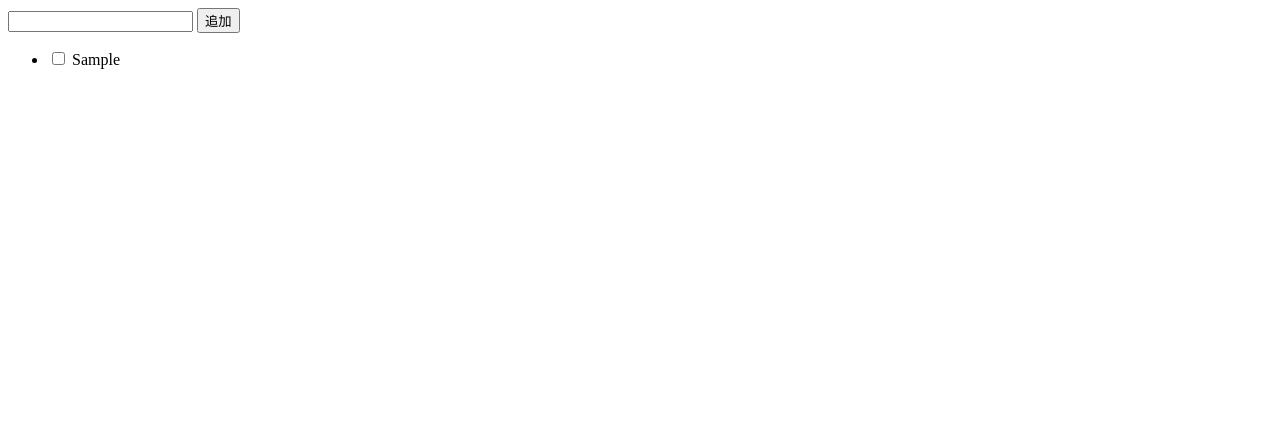
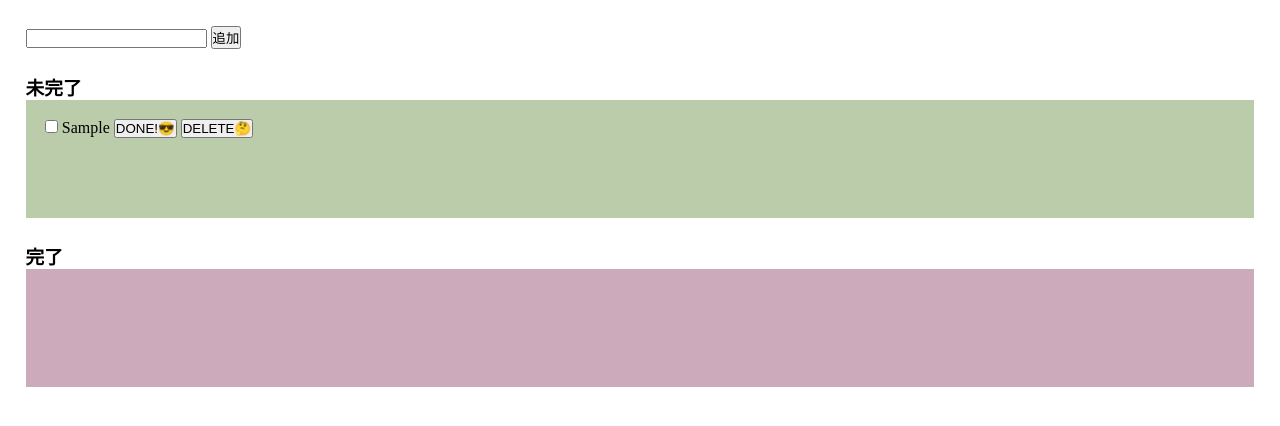
Before and after one commit to gatag/vue-todo, a plain HTML site: page index.html in a window 1280 px wide. Both pictures are taken after typing "Sample" into the empty fields and a click on the input "追加". Drawn offline with Linux system fonts and the light colour scheme.

Commit message:
Todoアイテムのオブジェクト化、ボタン追加、CSS作成

```diff
--- a/assets/main.css
+++ b/assets/main.css
@@ -0,0 +1,33 @@
+* {
+    margin: 0;
+    padding: 0;
+}
+
+ul {
+    list-style: none;
+}
+
+main {
+    padding: 2vw;
+}
+
+h3 {
+    margin-top: 3vh;
+}
+
+#lists {
+    margin-top: 3vh;
+}
+
+#todo_list, #done_list {
+    min-height: 10vh;
+    padding: 1.5vw;
+}
+
+#todo_list {
+    background: #bca;
+}
+
+#done_list {
+    background: #cab;
+}
--- a/assets/main.js
+++ b/assets/main.js
@@ -1,9 +1,21 @@
+// Todoのアイテム
+class Item {
+    constructor(id, name, isDone, isDeleted) {
+        this.id = id;
+        this.name = name;
+        this.isDone = isDone;
+        this.isDeleted = isDeleted;
+    }
+}
+
 Vue.component('todo-item', {
     props: ['item'],
     template: `
-        <li>
+        <li class="todo_item">
             <input type="checkbox" v-on:click="$emit('done', item)">
-            <span>{{ item }}</span>
+            <span>{{ item.name }}</span>
+            <button v-on:click="$emit('done', item)">DONE!😎</button>
+            <button v-on:click="$emit('delete', item)">DELETE🤔</button>
         </li>
     `
 });
@@ -11,9 +23,11 @@ Vue.component('todo-item', {
 Vue.component('done-todo-item', {
     props: ['item'],
     template: `
-        <li>
-            <input type="checkbox" v-on:click="">
-            <span>{{ item }}</span>
+        <li class="done_item">
+            <input type="checkbox" v-on:click="$emit('done', item)">
+            <span>{{ item.name }}</span>
+            <button v-on:click="$emit('reopen', item)">REOPEN😅</button>
+            <button v-on:click="$emit('delete', item)">DELETE🤔</button>
         </li>
     `
 });
@@ -22,15 +36,31 @@ let vm = new Vue({
     el: '#vm',
     data: {
         item_name: '',
-        item_list: [],
-        done_item_list: []
+        item_list: []
+    },
+    computed: {
+        done_list: function() {
+            return this.item_list.filter(function(item) {
+                return item.isDone;
+            });
+        },
+        not_done_list: function() {
+            return this.item_list.filter(function(item) {
+                return !item.isDone;
+            });
+        }
     },
     methods: {
         addNewTodo: function(e) {
             if (this.item_name === '') {
-                console.log('No input');
+                window.alert('No input');
             } else {
-                this.item_list.push(this.item_name);
+                let id = this.item_list.length;
+                let name = this.item_name;
+                let isDone = false;
+                let isDeleted = false;
+                let new_item = new Item(id, name, isDone, isDeleted);
+                this.item_list.push(new_item);
                 this.item_name = '';
             }
             e.preventDefault();
@@ -39,7 +69,15 @@ let vm = new Vue({
         closeTodo: function(item){
             let index = this.item_list.indexOf(item);
             this.item_list.splice(index, 1);
-            this.done_item_list.unshift(item);
+            this.item_list.unshift(item);
+        },
+        reopenTodo: function(item){
+            let index = this.item_list.indexOf(item);
+            this.item_list.splice(index, 1);
+            this.item_list.unshift(item);
+        },
+        deleteTodo: function(item){
+
         }
     }
 });
--- a/index.html
+++ b/index.html
@@ -8,20 +8,25 @@
     <title>To Do</title>
 </head>
 <body>
+    <main>
         <div id="vm">
             <form v-on:submit="addNewTodo">
                 <input type="text" name="item_name" v-model="item_name">
                 <input type="submit" name="submit" value="追加">
             </form>
             <div id="lists">
+                <h3>未完了</h3>
                 <ul id="todo_list">
-                <li is="todo-item" v-for="item in item_list" v-bind:item="item" :key="item" v-on:done="closeTodo(item)"></todo-item>
+                    <li is="todo-item" v-for="item in not_done_list" v-bind:item="item" :key="item.id" v-on:done="closeTodo(item)" v-on:delete="deleteTodo(item)"></todo-item>
                 </ul>
+                <h3>完了</h3>
                 <ul id="done_list">
-                <li is="done-todo-item" v-for="item in done_item_list" v-bind:item="item" :key="item"></li>
+                    <li is="done-todo-item" v-for="item in done_list" v-bind:item="item" :key="item.id" v-on:reopen="reopenTodo(item)"></li>
                 </ul>
             </div>
         </div>
+    </main>
+
     <script src="assets/vue.js"></script>
     <script src="assets/main.js"></script>
 </body>
```
Lines whose indentation alone changed are shown as unchanged.
